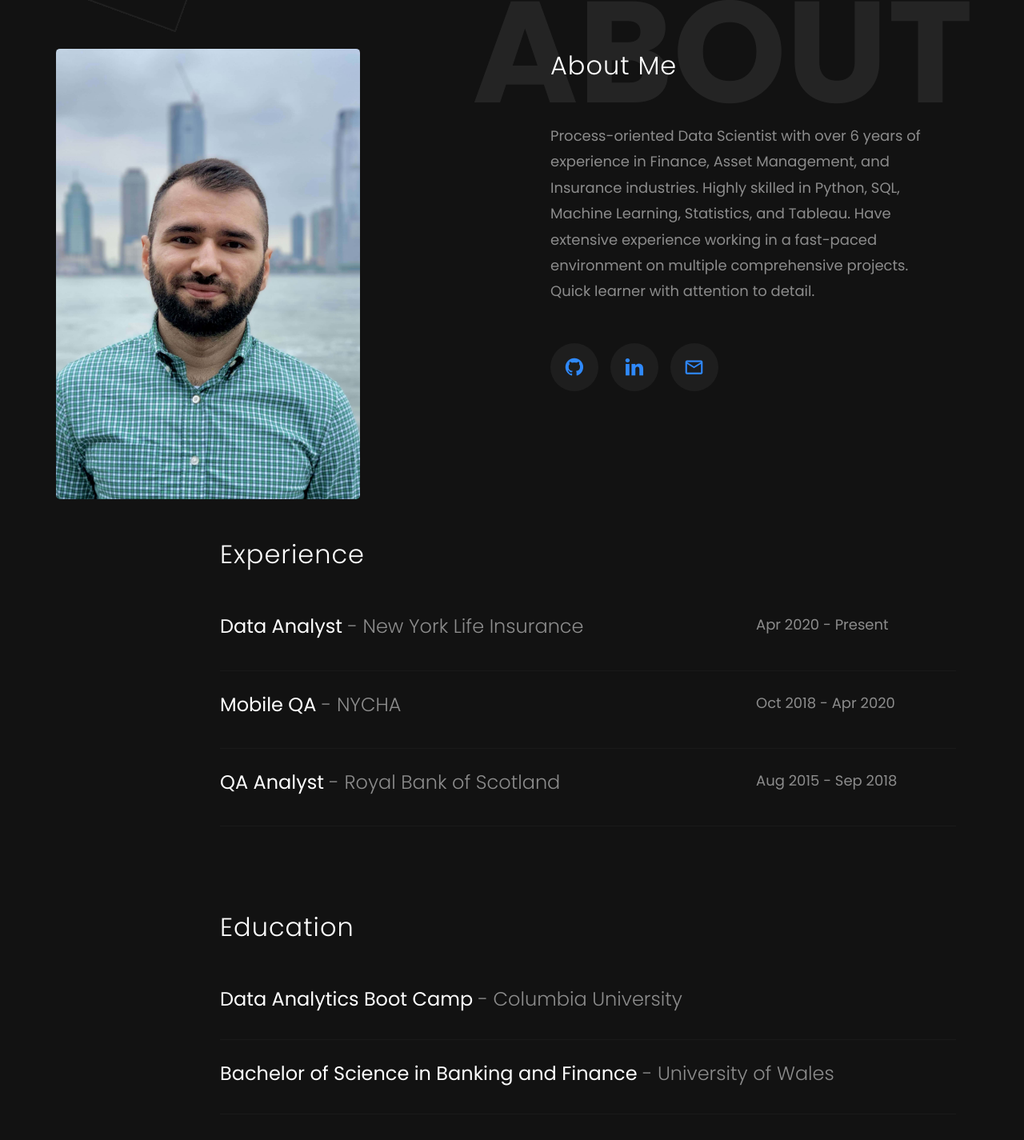
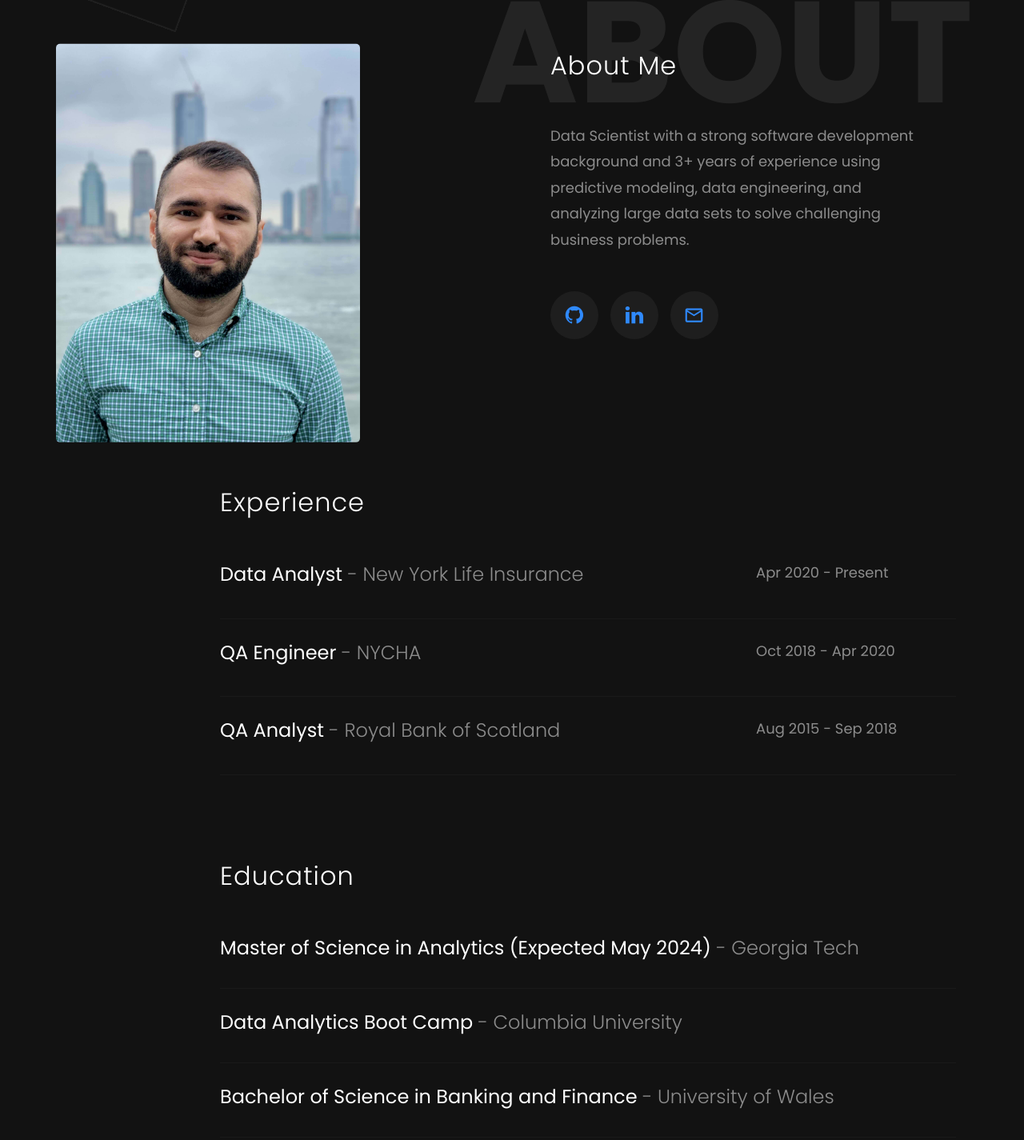
Before and after one commit to faznaimov/faznaimov.github.io, a plain HTML site: page index.html in a window 1280 px wide. Shown: the part 916-2341 px from the top of the page at 80% size. Drawn offline with Linux system fonts and the light colour scheme; files whose address does not match are found by name.

Commit message:
updated about me and education sections

```diff
--- a/index.html
+++ b/index.html
@@ -84,7 +84,7 @@
                 <h1 class="bold-text">About</h1>
                 <div class="p-5">
                   <h2 class="mb-5">About Me</h2>
-                  <p>Process-oriented Data Scientist with over 6 years of experience in Finance, Asset Management, and Insurance industries. Highly skilled in Python, SQL, Machine Learning, Statistics, and Tableau. Have extensive experience working in a fast-paced environment on multiple comprehensive projects. Quick learner with attention to detail.</p>
+                  <p>Data Scientist with a strong software development background and 3+ years of experience using predictive modeling, data engineering, and analyzing large data sets to solve challenging business problems.</p>
                   <ul class="ftco-footer-social list-unstyled mt-5">
                     <li><a href="https://github.com/faznaimov/"><span class="icon-github"></span></a></li>
                     <li><a href="https://www.linkedin.com/in/fazn/"><span class="icon-linkedin"></span></a></li>
@@ -101,7 +101,6 @@
                 <div class="exp-wrap py-4">
                   <div class="desc">
                     <h4>Data Analyst <span> - New York Life Insurance</span> </h4>
-                    <!-- <p class="location">Germany - Berlin</p> -->
                   </div>
                   <div class="year">
                     <p>Apr 2020 - Present</p>
@@ -109,8 +108,7 @@
                 </div>
                 <div class="exp-wrap py-4">
                   <div class="desc">
-                    <h4>Mobile QA <span> - NYCHA</span> </h4>
-                    <!-- <p class="location">Germany - Berlin</p> -->
+                    <h4>QA Engineer <span> - NYCHA</span> </h4>
                   </div>
                   <div class="year">
                     <p>Oct 2018 - Apr 2020</p>
@@ -119,26 +117,27 @@
                 <div class="exp-wrap py-4">
                   <div class="desc">
                     <h4>QA Analyst <span> - Royal Bank of Scotland</span> </h4>
-                    <!-- <p class="location">Germany - Berlin</p> -->
                   </div>
                   <div class="year">
                     <p>Aug 2015 - Sep 2018</p>
                   </div>
                 </div>
               </div>
-
               <div class="exp mt-5 ftco-animate fadeInUp ftco-animated">
                 <h2 class="mb-4">Education</h2>
                 <div class="exp-wrap py-4">
                   <div class="desc" style="width: 100%;">
+                    <h4>Master of Science in Analytics (Expected May 2024) <span> - Georgia Tech</span> </h4>
+                  </div>
+                </div>
+                <div class="exp-wrap py-4">
+                  <div class="desc" style="width: 100%;">
                     <h4>Data Analytics Boot Camp <span> - Columbia University</span> </h4>
-                    <!-- <p class="location">Germany - Berlin</p> -->
                   </div>
                 </div>
                 <div class="exp-wrap py-4">
                   <div class="desc" style="width: 100%;">
                     <h4>Bachelor of Science in Banking and Finance <span> - University of Wales</span> </h4>
-                    <!-- <p class="location">Germany - Berlin</p> -->
                   </div>
                 </div>
               </div>
```
